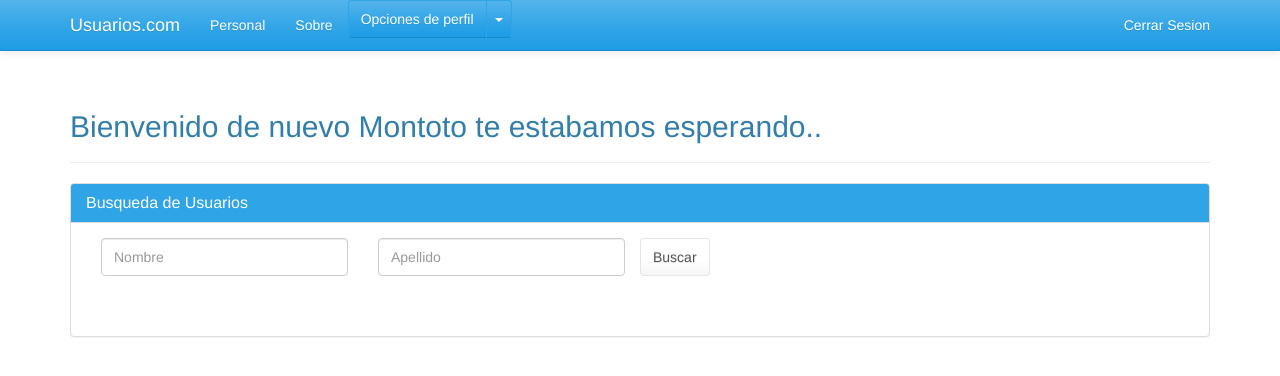
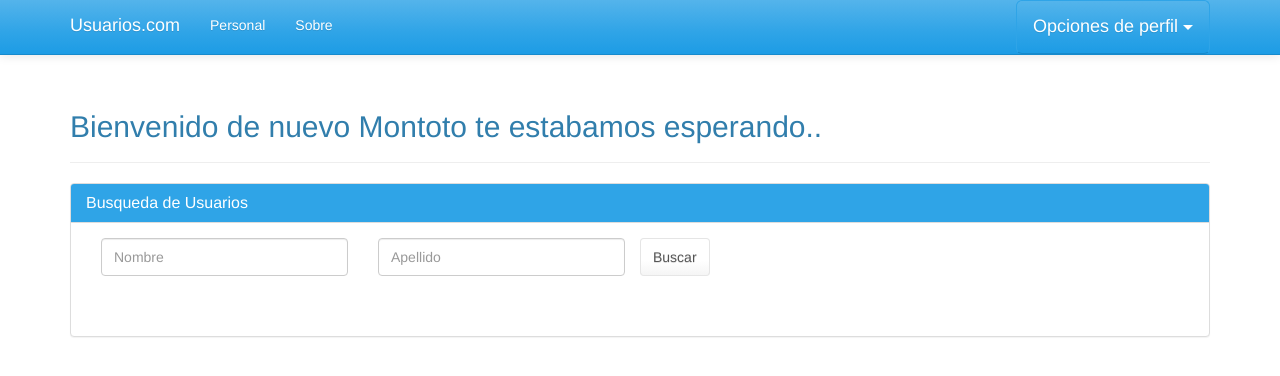
Before and after one commit to alanarza/Integrador, a PHP site: page /modulos/personal/AreaPersonal.php in a window 1280 px wide. Shown: the top 376 px of the page. Run offline with PHP 8.4, Linux system fonts and the light colour scheme; a user stored in the database is signed in.

Commit message:
Se mueve Cerrar sesión al menú desplegable

```diff
--- a/modulos/personal/AreaPersonal.php
+++ b/modulos/personal/AreaPersonal.php
@@ -28,7 +28,6 @@
       <div class="container">
         <div class="navbar-header">
           <button type="button" class="navbar-toggle collapsed" data-toggle="collapse" data-target=".navbar-collapse">
-            <span class="sr-only">Toggle navigation</span>
             <span class="icon-bar"></span>
             <span class="icon-bar"></span>
             <span class="icon-bar"></span>
@@ -40,18 +39,14 @@
             <li class="#staff"><a href="#">Personal</a></li>
             <li><a href="#about">Sobre</a></li>
           </ul>
-          <div class="btn-group">
-                <button type="button" class="btn btn-primary">Opciones de perfil</button>
-                <button type="button" data-toggle="dropdown" class="btn btn-primary dropdown-toggle"><span class="caret"></span></button>
-                <ul class="dropdown-menu">
-                    <li><a href="Modificacion.php">Cambiar mis datos</a></li>
-                    <li><a href="Baja.php">Eliminar mi perfil</a></li>
-                </ul>
-          </div>
-          <ul class="nav navbar-nav navbar-right">
-            <ul class="nav navbar-nav">
-            <li><a href="../publico/CONTconectarse.php?action=salir">Cerrar Sesion</a></li>
-          </ul>
+          <ul class="nav  navbar-right">
+              <button type="button" data-toggle="dropdown" class="btn btn-lg btn-primary dropdown-toggle">Opciones de perfil   <span class="caret"></span></button>
+              <ul class="dropdown-menu">
+                <li><a href="Modificacion.php">Cambiar mis datos</a></li>
+                <li><a href="Baja.php">Eliminar mi perfil</a></li>
+                <li class="divider"></li>
+                <li><a href="../publico/CONTconectarse.php?action=salir">Cerrar sesión</a></li>
+              </ul>
           </ul>
         </div><!--/.nav-collapse -->
       </div>
```
